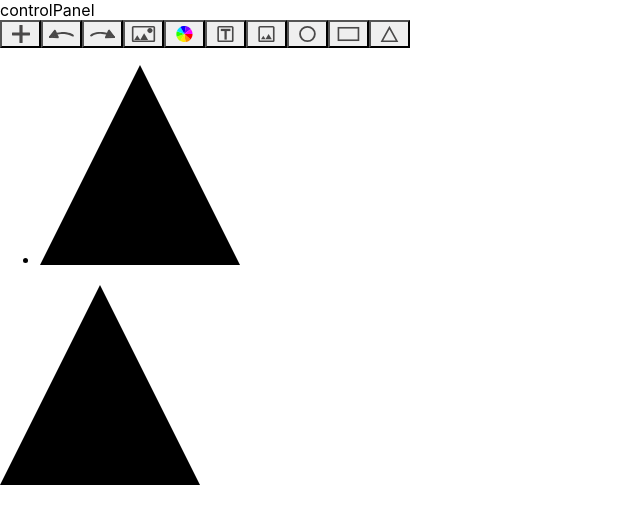
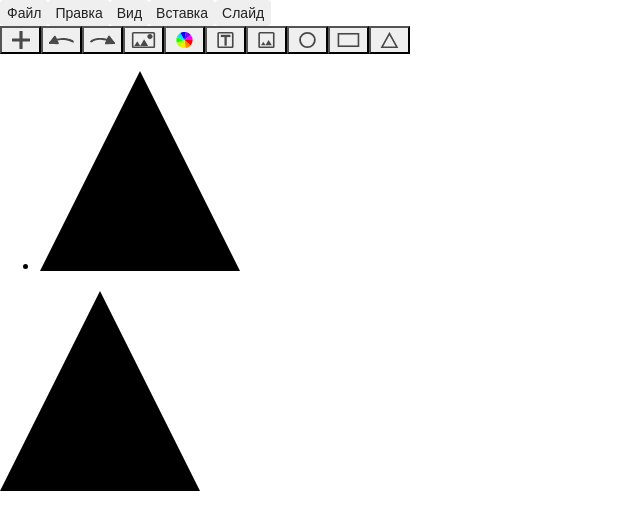
Before and after one commit to mrol1114/presentation-maker, a React (Create React App) app: page / in a window 1280 px wide. Shown: the top 530 px of the page, without its empty margins (0-640 px from the left). Built offline with nearby package versions, Linux system fonts and the light colour scheme.

Commit message:
написал ControlPanel.tsx содержащую ControlButton.tsx и стили с гугл презентации

```diff
--- a/src/controlPanel/ControlPanel.tsx
+++ b/src/controlPanel/ControlPanel.tsx
@@ -1,10 +1,26 @@
 import React from "react";
+import ControlButton from "./components/ControlButton";
 
 function ControlPanel(): JSX.Element
 {
+    const fileHandler = () => {
+    };
+    const editHandler = () => {
+    };
+    const viewHandler = () => {
+    };
+    const insertHandler = () => {
+    };
+    const slideHandler = () => {
+    };
+
     return (
-        <div>
-            controlPanel
+        <div className="controlPanel">
+            <ControlButton onClick={fileHandler} actionName={"Файл"}/>
+            <ControlButton onClick={editHandler} actionName={"Правка"}/>
+            <ControlButton onClick={viewHandler} actionName={"Вид"}/>
+            <ControlButton onClick={insertHandler} actionName={"Вставка"}/>
+            <ControlButton onClick={slideHandler} actionName={"Слайд"}/>
         </div>
     );
 }
--- /dev/null
+++ b/src/controlPanel/components/ControlButton.tsx
@@ -0,0 +1,18 @@
+import React from "react";
+import styles from "./styles/control-button.module.css";
+
+function ControlButton(props: {onClick: Function, actionName: string}): JSX.Element
+{
+    const buttonHandler = (event: React.MouseEvent<HTMLButtonElement>) => {
+        event.preventDefault();
+        props.onClick();
+    };
+
+    return (
+        <button className={styles['button']} onClick={buttonHandler}>
+            {props.actionName}
+        </button>
+    );
+}
+
+export default ControlButton;
--- /dev/null
+++ b/src/controlPanel/components/styles/control-button.module.css
@@ -0,0 +1,10 @@
+.button
+{
+    border: 1px solid transparent;
+    border-radius: 4px;
+    box-shadow: none;
+    color: #202124;
+    cursor: pointer;
+    font-size: 14px;
+    padding: 4px 6px;
+}
--- a/src/toolbar/Toolbar.tsx
+++ b/src/toolbar/Toolbar.tsx
@@ -60,25 +60,25 @@ function Toolbar(): JSX.Element
 
     return (
         <div className="toolbar">
-            <Button additinalClass={styles["add-slide"] + " " + styles["icon"]}
+            <Button additionalClass={styles["add-slide"] + " " + styles["icon"]}
                 onClick={addSlideHandler} />
-            <Button additinalClass={styles["undo"] + " " + styles["icon"]}
+            <Button additionalClass={styles["undo"] + " " + styles["icon"]}
                 onClick={undoHandler} />
-            <Button additinalClass={styles["redo"] + " " + styles["icon"]}
+            <Button additionalClass={styles["redo"] + " " + styles["icon"]}
                 onClick={redoHandler} />
-            <Button additinalClass={styles["background-image"] + " " + styles["icon"]}
+            <Button additionalClass={styles["background-image"] + " " + styles["icon"]}
                 onClick={backgroundImageHandler} />
-            <Button additinalClass={styles["background-color"] + " " + styles["icon"]}
+            <Button additionalClass={styles["background-color"] + " " + styles["icon"]}
                 onClick={backgroundColorHandler} />
-            <Button additinalClass={styles["text"] + " " + styles["icon"]}
+            <Button additionalClass={styles["text"] + " " + styles["icon"]}
                 onClick={textHandler} />
-            <Button additinalClass={styles["image"] + " " + styles["icon"]}
+            <Button additionalClass={styles["image"] + " " + styles["icon"]}
                 onClick={imageHandler} />
-            <Button additinalClass={styles["elipse"] + " " + styles["icon"]}
+            <Button additionalClass={styles["elipse"] + " " + styles["icon"]}
                 onClick={elipseHandler} />
-            <Button additinalClass={styles["rectangle"] + " " + styles["icon"]}
+            <Button additionalClass={styles["rectangle"] + " " + styles["icon"]}
                 onClick={rectangleHandler} />
-            <Button additinalClass={styles["triangle"] + " " + styles["icon"]}
+            <Button additionalClass={styles["triangle"] + " " + styles["icon"]}
                 onClick={triangleHandler} />
         </div>
     );
--- a/src/toolbar/components/Button.tsx
+++ b/src/toolbar/components/Button.tsx
@@ -1,16 +1,16 @@
 import React from "react";
 import styles from "./styles/button.module.css";
 
-function Button(props: {additinalClass: string, onClick: Function}): JSX.Element
+function Button(props: {additionalClass: string, onClick: Function}): JSX.Element
 {
     const buttonHandler = (event: React.MouseEvent<HTMLButtonElement>) => {
         event.preventDefault();
         props.onClick();
     };
-    console.log(props.additinalClass);
+    console.log(props.additionalClass);
 
     return (
-        <button className={styles['button'] + " " + props.additinalClass} onClick={buttonHandler}>
+        <button className={styles['button'] + " " + props.additionalClass} onClick={buttonHandler}>
         </button>
     );
 }
```
